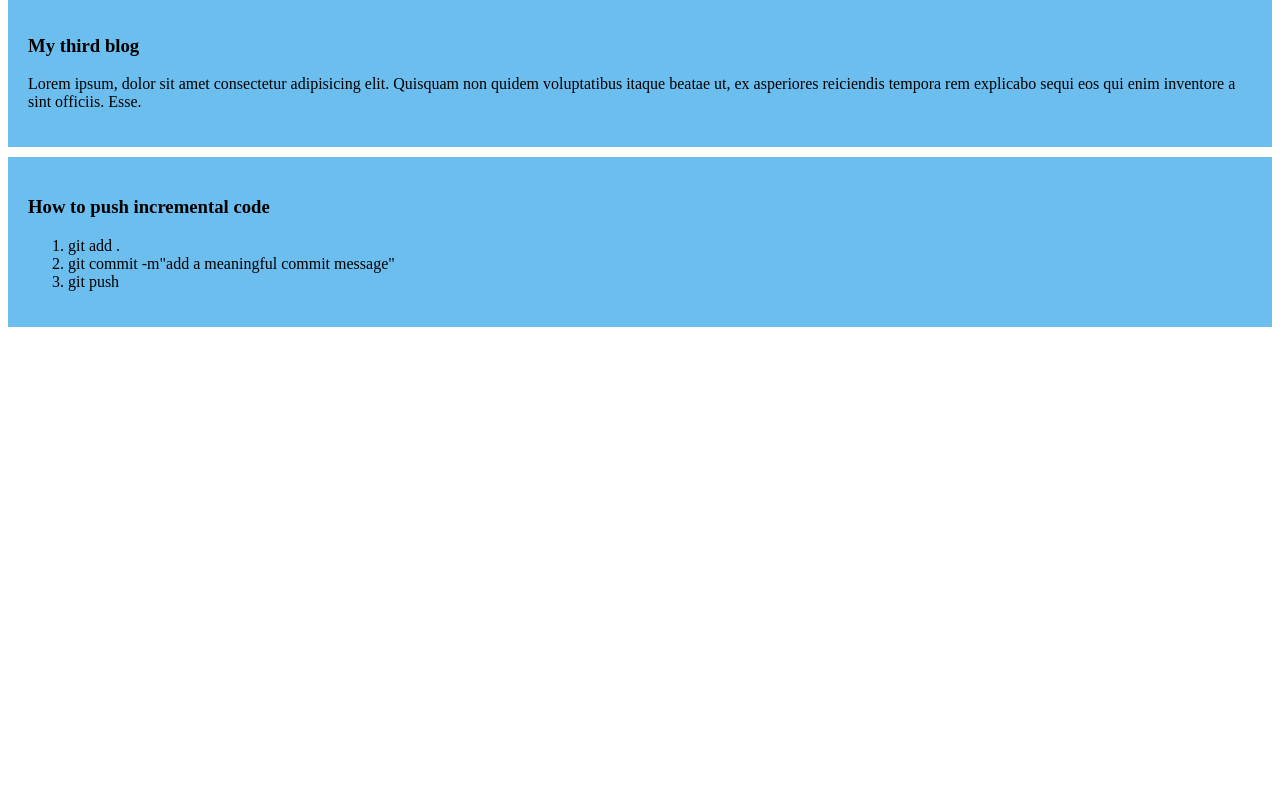
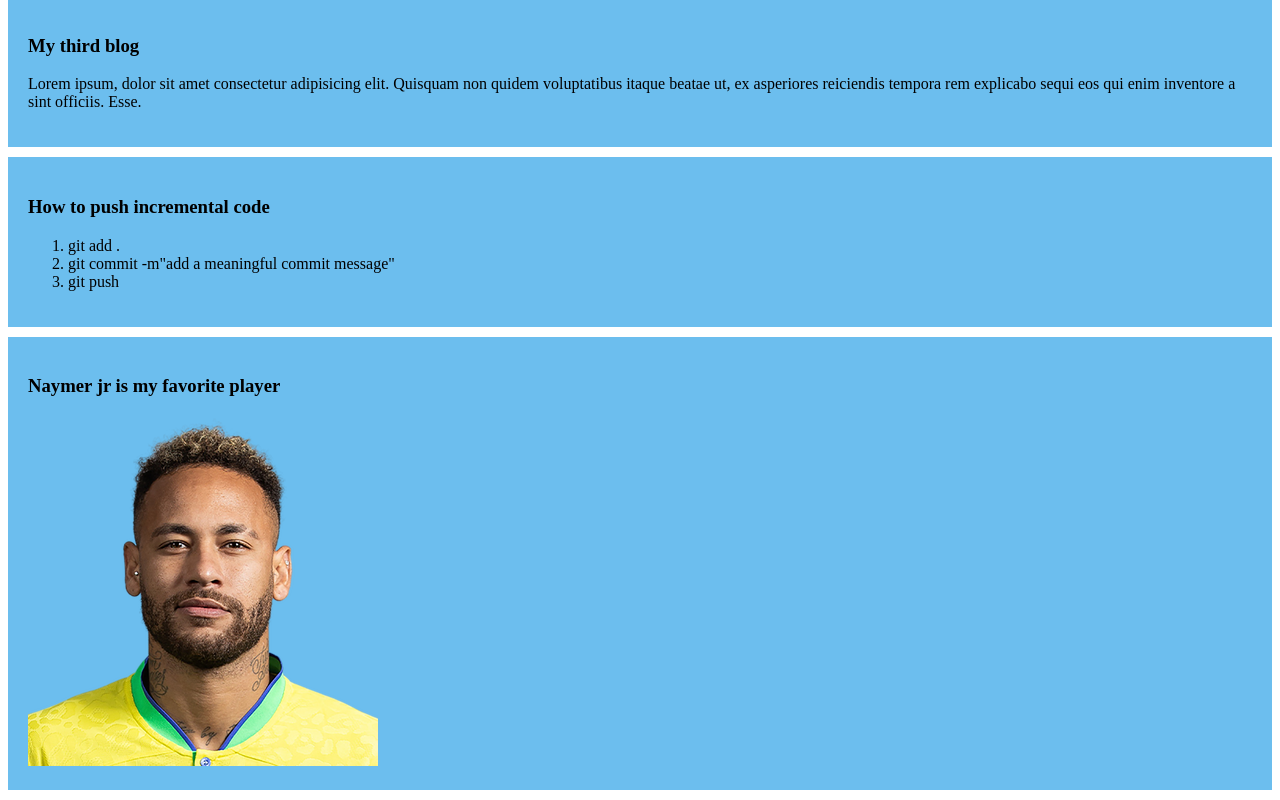
Before and after one commit to MD-Shadikur-rahman/my-simple-website, a plain HTML site: page index.html in a window 1280 px wide. Shown: the part 335-1135 px from the top of the page. Before the commit the page ends 800 px from the top, so only its background shows below. Drawn offline with Linux system fonts and the light colour scheme.

Commit message:
added a photo of naymer

```diff
--- a/index.html
+++ b/index.html
@@ -40,6 +40,10 @@
             <li>git push</li>
         </ol>
     </div>
+    <div>
+        <h3>Naymer jr is my favorite player</h3>
+        <img src="Images/713.vresize.350.350.medium.34.jpg" alt="">
+    </div>
 </body>
 
 </html>
```
Also changed, not shown: Images/713.vresize.350.350.medium.34.jpg (added), styles/713.vresize.350.350.medium.34.jpg (added).
